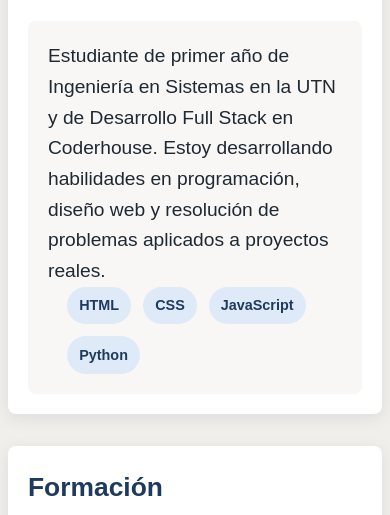
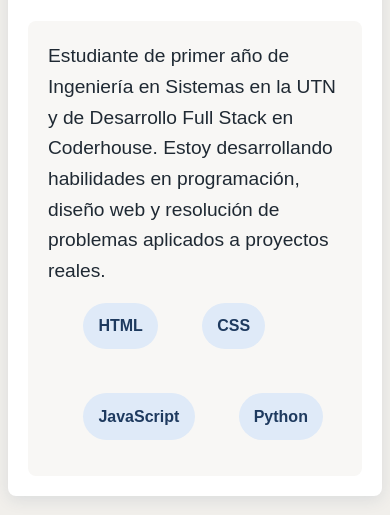
Before and after one commit to santinodovale/preentrega-3-sitio-personal-, a plain HTML site: page index.html in a window 390 px wide. Shown: the part 585-1100 px from the top of the page. Drawn offline with Linux system fonts and the light colour scheme.

Commit message:
arreglos en taglist y introcopy

```diff
--- a/styles/styles.css
+++ b/styles/styles.css
@@ -153,6 +153,7 @@
   color: #1E3A5F;
   font-size: 1.15rem;
   font-weight: 700;
+  margin: 0.5rem;
 }
 
 .feature-card,
@@ -202,7 +203,7 @@
   margin-top: 2rem;
 }
 
-@media (max-width: 1496px) {
+@media (max-width: 1244px) {
   .site-header,
   .site-footer {
     flex-direction: column;
@@ -237,8 +238,9 @@
   }
 
   .tag-list li {
-    font-size: 0.9rem;
-    padding: 0.45rem 0.75rem;
+    font-size: 1rem;
+    padding: 0.65rem 0.95rem;
+    margin: 1rem;
   }
 }
 
```
